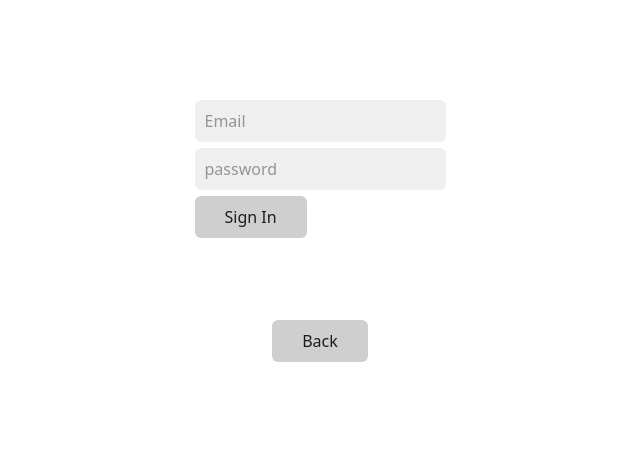
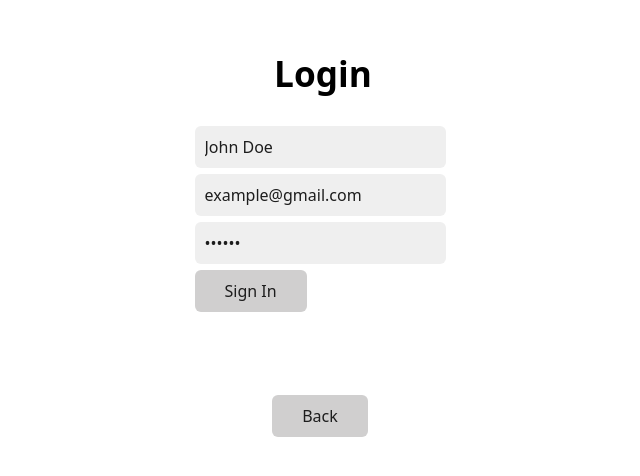
Before and after one commit to jean3102/hook-app, a React (Vite) app: page /use-context/login in a window 1280 px wide. Shown: the part 186-662 px from the top of the page, without its empty margins (317-957 px from the left). Built offline with nearby package versions, Linux system fonts and the light colour scheme.

Commit message:
feat(login) finalize login structure

```diff
--- a/src/useContext/Login.tsx
+++ b/src/useContext/Login.tsx
@@ -4,6 +4,7 @@ import { useAuthContext } from './hooks/useAuthContext';
 export default function Login() {
 	const { login } = useAuthContext();
 	const [form, setForm] = useState({
+		fullName: 'John Doe',
 		email: 'example@gmail.com',
 		password: '123456',
 	});
@@ -13,10 +14,11 @@ export default function Login() {
 	const handleChange = (e: React.ChangeEvent<HTMLInputElement>) => {
 		const { name, value } = e.target;
 		setForm({ ...form, [name]: value });
+		setError('');
 	};
 
 	const handleValidation = () => {
-		if (!form.email || !form.password) {
+		if (!form.email || !form.password || !form.fullName) {
 			return false;
 		}
 		return true;
@@ -25,25 +27,40 @@ export default function Login() {
 	const handleSubmit = (e: React.FormEvent<HTMLFormElement>) => {
 		e.preventDefault();
 		if (!handleValidation()) {
-			setError('Email and password are required');
+			setError('Email, password and full name are required');
 			return;
 		}
-		login(form.email, form.password);
+		login(form);
 	};
 	return (
+		<>
+			<h1>Login</h1>
 			<form onSubmit={handleSubmit}>
 				<input
+					type="full Name"
+					name="fullName"
+					placeholder="name"
+					value={form.fullName}
+					onChange={handleChange}
+				/>
+				<input
 					type="email"
+					name="email"
 					placeholder="Email"
+					value={form.email}
 					onChange={handleChange}
 				/>
 				<input
 					type="password"
+					name="password"
 					placeholder="password"
+					value={form.password}
 					onChange={handleChange}
+					autoComplete="on"
 				/>
 				<button type="submit">Sign In</button>
 				{error && <p>{error}</p>}
 			</form>
+		</>
 	);
 }
--- a/src/useContext/provider/AuthProvider.tsx
+++ b/src/useContext/provider/AuthProvider.tsx
@@ -1,15 +1,19 @@
 import { useState } from 'react';
 import { AuthContext } from '../context/AuthContext';
-import { AuthProviderModel, User } from '../models/authContext.model';
+import {
+	AuthProviderModel,
+	LoginModel,
+	User,
+} from '../models/authContext.model';
 import { useNavigate } from 'react-router';
 
 export const AuthProvider = ({ children }: AuthProviderModel) => {
 	const [isLoggedIn, setIsLoggedIn] = useState(false);
 	const [user, setUser] = useState<User | null>(null);
 	const navigate = useNavigate();
-	const login = () => {
+	const login = ({ fullName, email }: LoginModel) => {
 		console.log('login');
-		setUser({ id: 1, name: 'John Doe', email: 'jeancarlos3102@gmail.com' });
+		setUser({ id: 1, name: fullName, email: email });
 		setIsLoggedIn(true);
 		navigate('/use-context/user-profile');
 	};
```
Also changed, not shown: src/useContext/models/authContext.model.ts (+7 -1 lines). Lines whose indentation alone changed are shown as unchanged.
